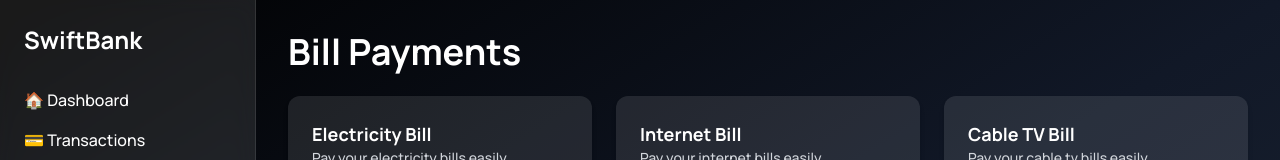
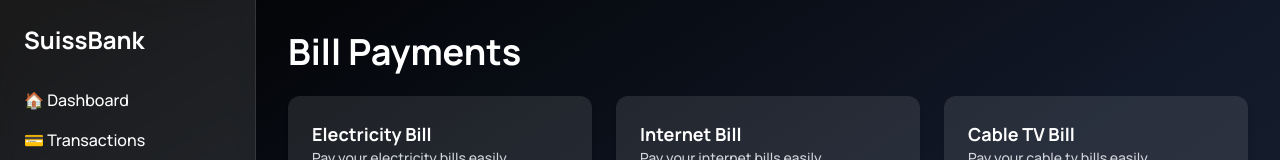
Before and after one commit to Olotuah/SwiftBank-App, a React (Vite) app in the folder frontend/: page /bills in a window 1280 px wide. Shown: the top 160 px of the page. Built offline with nearby package versions, Linux system fonts and the light colour scheme.

Commit message:
Update Bills.jsx

```diff
--- a/frontend/src/pages/Bills.jsx
+++ b/frontend/src/pages/Bills.jsx
@@ -21,7 +21,7 @@ export default function Bills() {
           menuOpen ? "translate-x-0" : "-translate-x-full"
         } md:translate-x-0`}
       >
-        <h2 className="text-2xl font-bold mb-8 font-inter">SwiftBank</h2>
+        <h2 className="text-2xl font-bold mb-8 font-inter">SuissBank</h2>
         <nav className="space-y-4">
           <Link to="/dashboard" className="block hover:text-blue-400">🏠 Dashboard</Link>
           <Link to="/transactions" className="block hover:text-blue-400">💳 Transactions</Link>
```
